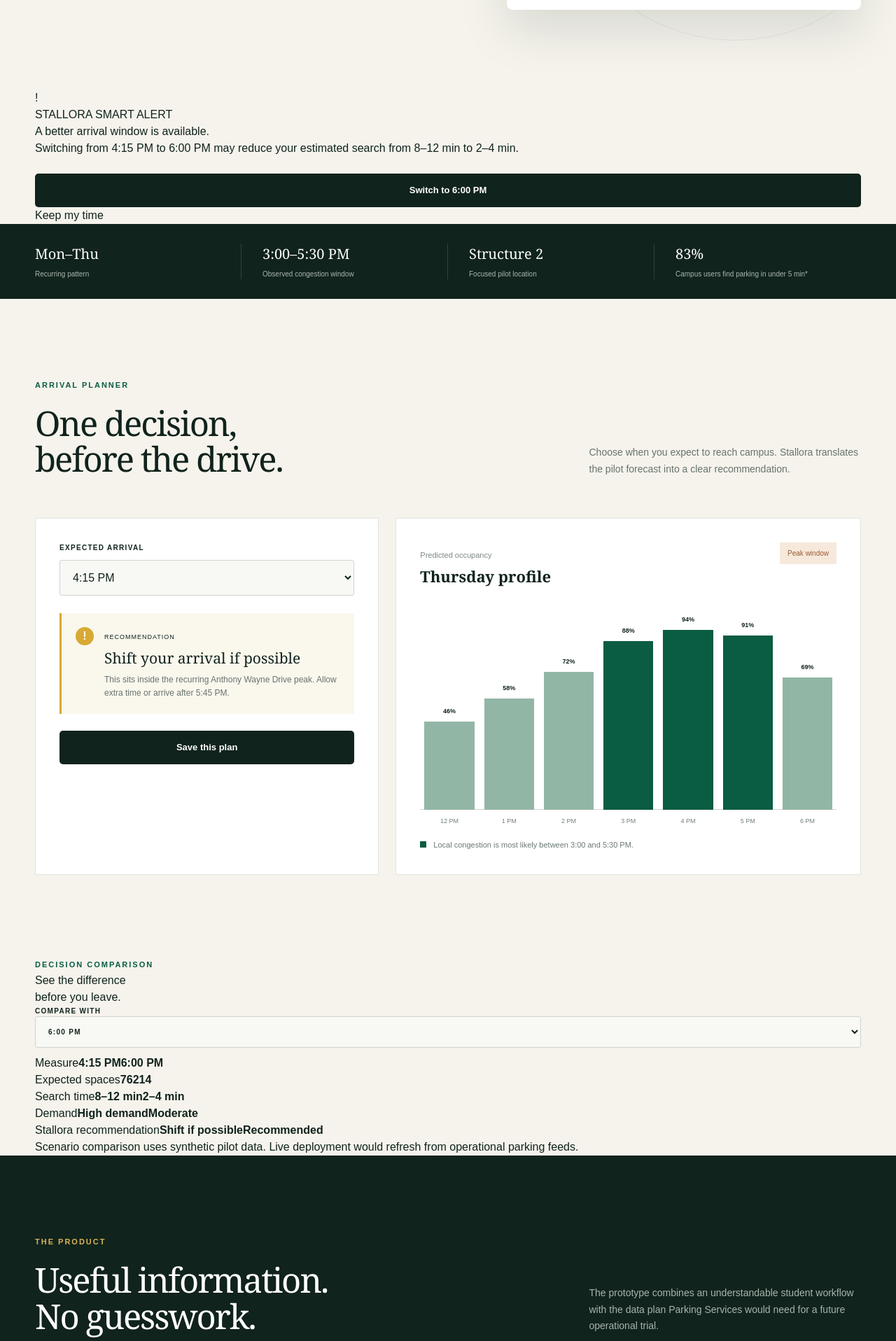
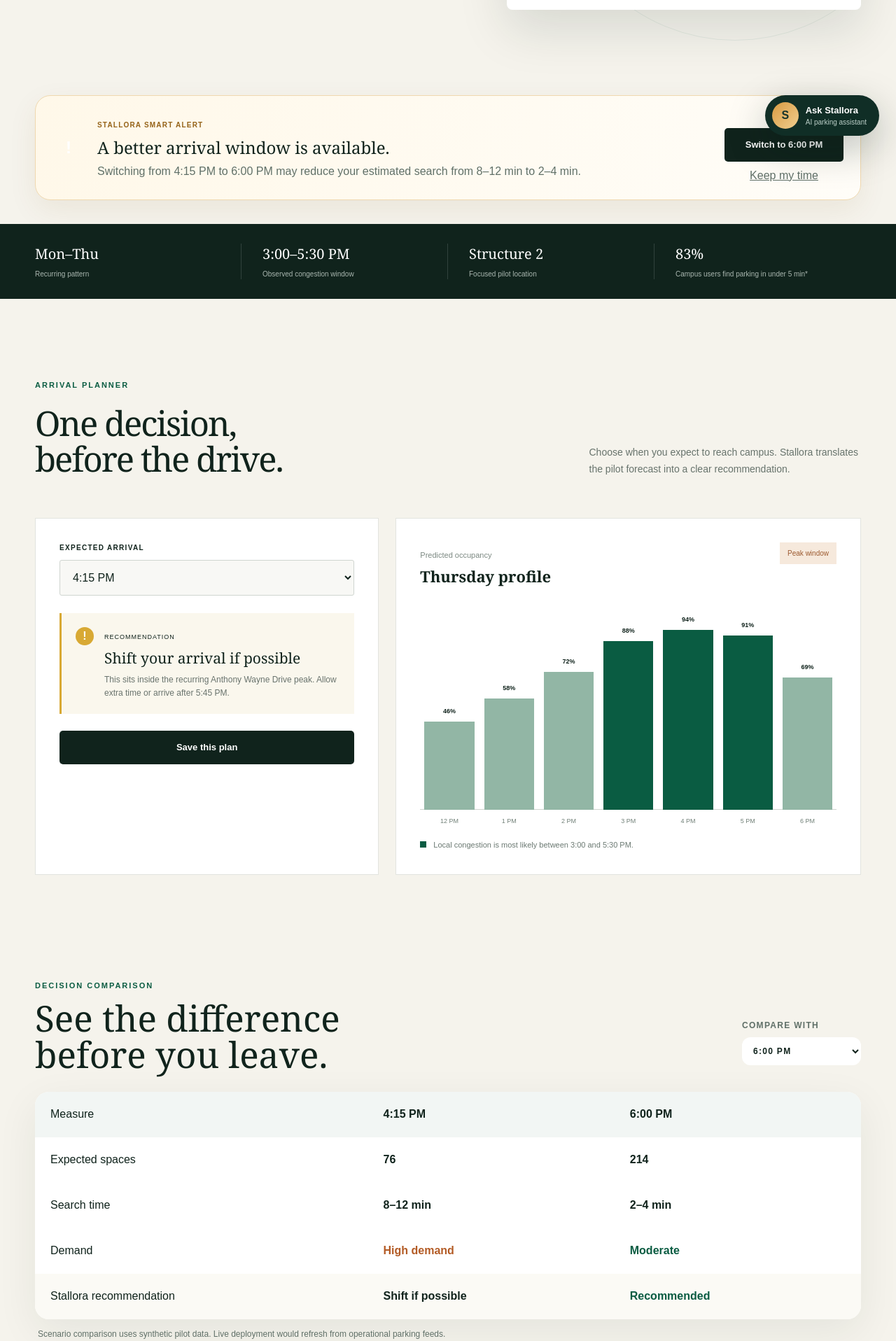
Before and after one commit to slmmub1234-star/stallora-ai, a Next.js app: page / in a window 1280 px wide. Shown: the part 584-2500 px from the top of the page at 70% size. Built offline with nearby package versions, Linux system fonts and the light colour scheme.

Commit message:
Style intelligent alerts comparison and AI assistant

```diff
--- a/app/globals.css
+++ b/app/globals.css
@@ -107,3 +107,81 @@ footer { min-height:120px; display:flex; align-items:center; justify-content:spa
 .settingsCard input { width:15px; height:15px; accent-color:var(--green); }
 .accountNote { color:#7b8780; font-size:10px; margin:18px 0 0; }
 @media(max-width:850px){.accountGrid{grid-template-columns:1fr}.accountHeading{flex-direction:column}.accountHeading .button{align-self:flex-start}}
+
+
+/* Intelligent decision tools */
+.navActions { position: relative; display: flex; align-items: center; gap: 10px; }
+.notificationButton { width: 42px; height: 42px; border: 1px solid var(--line); background: #fff; border-radius: 50%; cursor: pointer; position: relative; font-size: 20px; }
+.notificationButton span { position: absolute; right: -2px; top: -4px; background: var(--orange); color: #fff; width: 18px; height: 18px; border-radius: 50%; font: 700 10px/18px Arial; }
+.notificationPanel { position: absolute; z-index: 40; right: 0; top: 54px; width: 340px; padding: 18px; border: 1px solid var(--line); background: #fff; border-radius: 18px; box-shadow: 0 24px 70px rgba(12,31,26,.18); }
+.notificationPanel > div { display:flex; justify-content:space-between; align-items:center; padding-bottom:12px; border-bottom:1px solid var(--line); }
+.notificationPanel > div button { border:0; background:none; font-size:24px; cursor:pointer; }
+.notificationPanel article { display:flex; gap:10px; padding:14px 0; border-bottom:1px solid var(--line); }
+.notificationPanel article p { margin:0; display:grid; gap:4px; }
+.notificationPanel article small { color:var(--muted); line-height:1.4; }
+.noticeDot { width:9px; height:9px; margin-top:6px; border-radius:50%; flex:none; }
+.noticeDot.high { background:var(--orange); }
+.noticeDot.good { background:var(--green); }
+.notificationPanel > small { display:block; color:var(--muted); padding-top:12px; }
+
+.smartAlert { margin-top: 8px; margin-bottom: 34px; border: 1px solid #efd8af; background: linear-gradient(100deg,#fff8e9,#fffdf8); border-radius: 22px; padding: 22px 24px; display:grid; grid-template-columns:auto 1fr auto; gap:18px; align-items:center; box-shadow:0 14px 40px rgba(119,75,16,.08); }
+.smartAlertIcon { width:46px; height:46px; display:grid; place-items:center; background:var(--orange); color:#fff; border-radius:14px; font-size:24px; font-weight:800; }
+.smartAlert span { color:#956318; letter-spacing:.12em; font-size:10px; font-weight:800; }
+.smartAlert h3 { margin:4px 0; font-family:var(--font-serif),Georgia,serif; font-size:24px; }
+.smartAlert p { margin:0; color:var(--muted); }
+.smartAlertActions { display:flex; flex-direction:column; align-items:stretch; gap:8px; min-width:170px; }
+.smartAlertActions > button:last-child { border:0; background:none; text-decoration:underline; color:var(--muted); cursor:pointer; }
+
+.comparison { padding-top: 30px; padding-bottom: 100px; }
+.comparisonHead { display:flex; justify-content:space-between; align-items:end; margin-bottom:28px; }
+.comparisonHead h2 { font-family:var(--font-serif),Georgia,serif; font-size:clamp(34px,4vw,58px); line-height:1; margin:10px 0 0; font-weight:500; }
+.comparisonHead label { display:grid; gap:8px; color:var(--muted); font-size:12px; font-weight:700; }
+.comparisonHead select { min-width:170px; border:1px solid var(--line); border-radius:12px; padding:12px; background:#fff; font:inherit; color:var(--ink); }
+.comparisonTable { border:1px solid var(--line); border-radius:20px; overflow:hidden; background:#fff; box-shadow:0 18px 60px rgba(15,40,32,.07); }
+.compareRow { display:grid; grid-template-columns:1.35fr 1fr 1fr; align-items:center; min-height:65px; border-bottom:1px solid var(--line); }
+.compareRow:last-child { border-bottom:0; }
+.compareRow > * { padding:16px 22px; }
+.compareRow > strong { border-left:1px solid var(--line); }
+.compareHeader { background:#f2f6f4; }
+.compareHeader strong { font-size:16px; }
+.compareRow .high { color:#b35b25; }
+.compareRow .moderate { color:var(--green); }
+.recommendationRow { background:#fbfaf5; }
+.recommendationRow strong:last-child { color:var(--green); }
+.dataDisclosure { color:var(--muted); font-size:12px; margin:12px 4px 0; }
+
+.assistantDock { position:fixed; right:24px; bottom:22px; z-index:60; display:grid; justify-items:end; gap:12px; }
+.assistantLauncher { border:0; background:#102e26; color:#fff; border-radius:999px; padding:10px 18px 10px 10px; display:flex; align-items:center; gap:10px; cursor:pointer; box-shadow:0 18px 55px rgba(6,28,22,.28); }
+.assistantLauncher > span,.assistantOrb { width:38px; height:38px; display:grid; place-items:center; border-radius:50%; background:linear-gradient(135deg,#d79a42,#f1cf8f); color:#17342c; font-weight:900; }
+.assistantLauncher p,.assistantHead p { margin:0; display:grid; text-align:left; }
+.assistantLauncher strong { font-size:13px; }
+.assistantLauncher small { color:#bcd0c9; font-size:10px; }
+.assistantPanel { width:360px; background:#fff; border:1px solid var(--line); border-radius:22px; overflow:hidden; box-shadow:0 26px 80px rgba(6,28,22,.25); }
+.assistantHead { display:flex; justify-content:space-between; align-items:center; padding:16px; background:#102e26; color:#fff; }
+.assistantHead > div { display:flex; align-items:center; gap:10px; }
+.assistantHead small { color:#bcd0c9; }
+.assistantHead > button { background:none; border:0; color:#fff; font-size:24px; cursor:pointer; }
+.assistantStatus { padding:10px 16px; background:#f1f7f4; color:var(--green); font-size:10px; font-weight:800; letter-spacing:.1em; }
+.assistantStatus i { display:inline-block; width:7px; height:7px; background:#35a46f; border-radius:50%; margin-right:6px; }
+.agentMessage { margin:16px; padding:14px; border-radius:14px 14px 14px 3px; background:#f2f4ef; color:#29463e; line-height:1.5; font-size:13px; }
+.quickPrompts { display:flex; gap:7px; padding:0 16px 12px; }
+.quickPrompts button { border:1px solid var(--line); background:#fff; border-radius:999px; padding:7px 9px; font-size:10px; cursor:pointer; }
+.assistantPanel form { display:flex; gap:8px; padding:12px 16px; border-top:1px solid var(--line); }
+.assistantPanel form input { flex:1; min-width:0; border:1px solid var(--line); border-radius:10px; padding:11px; font:inherit; }
+.assistantPanel form button { width:42px; border:0; border-radius:10px; background:var(--orange); color:#fff; font-size:18px; cursor:pointer; }
+.agentDisclosure { display:block; padding:0 16px 14px; color:var(--muted); font-size:9px; }
+
+@media (max-width: 760px) {
+  .notificationButton { display:none; }
+  .smartAlert { grid-template-columns:auto 1fr; margin:10px 16px 28px; padding:18px; }
+  .smartAlertActions { grid-column:1 / -1; }
+  .comparison { padding:30px 16px 80px; }
+  .comparisonHead { align-items:start; gap:20px; flex-direction:column; }
+  .comparisonHead label,.comparisonHead select { width:100%; }
+  .compareRow { grid-template-columns:1.1fr 1fr 1fr; min-height:60px; font-size:12px; }
+  .compareRow > * { padding:12px 8px; }
+  .assistantDock { right:12px; bottom:12px; }
+  .assistantPanel { width:calc(100vw - 24px); }
+  .assistantLauncher p { display:none; }
+  .assistantLauncher { padding:7px; }
+}
```
